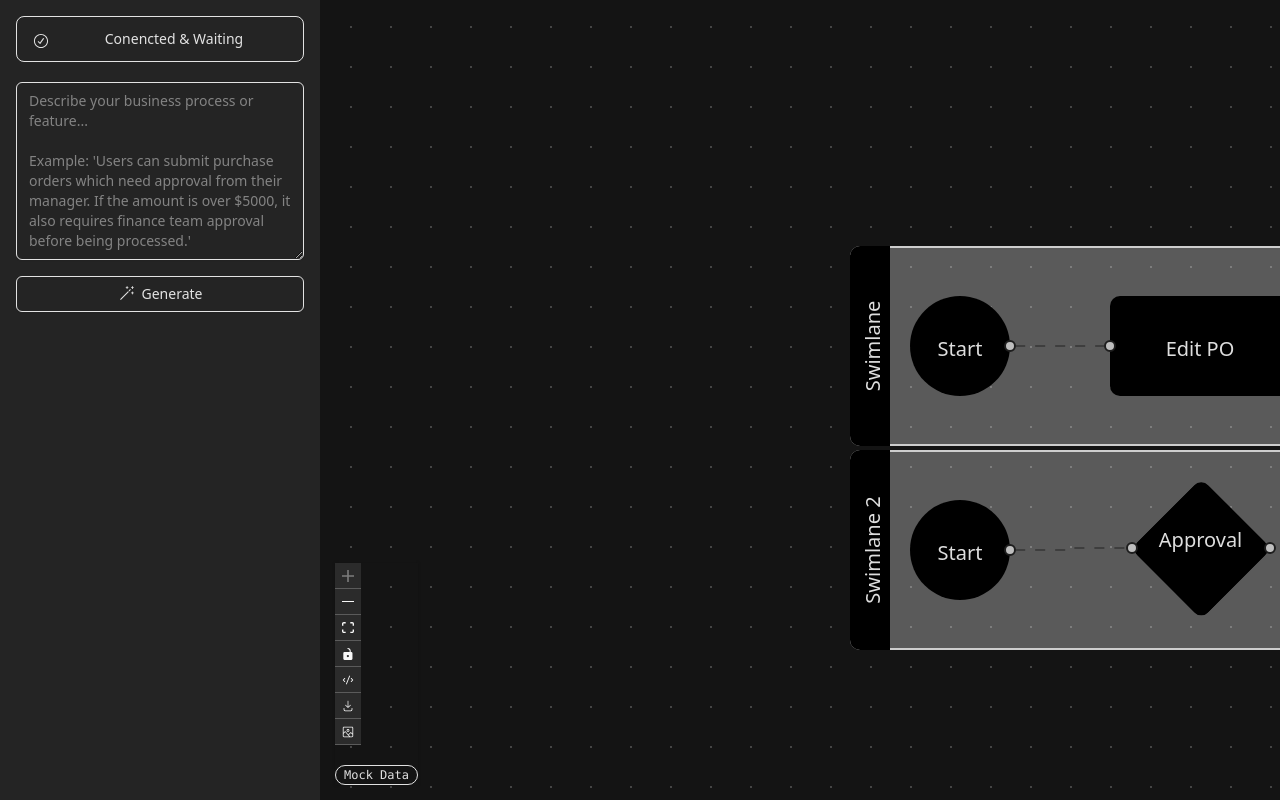
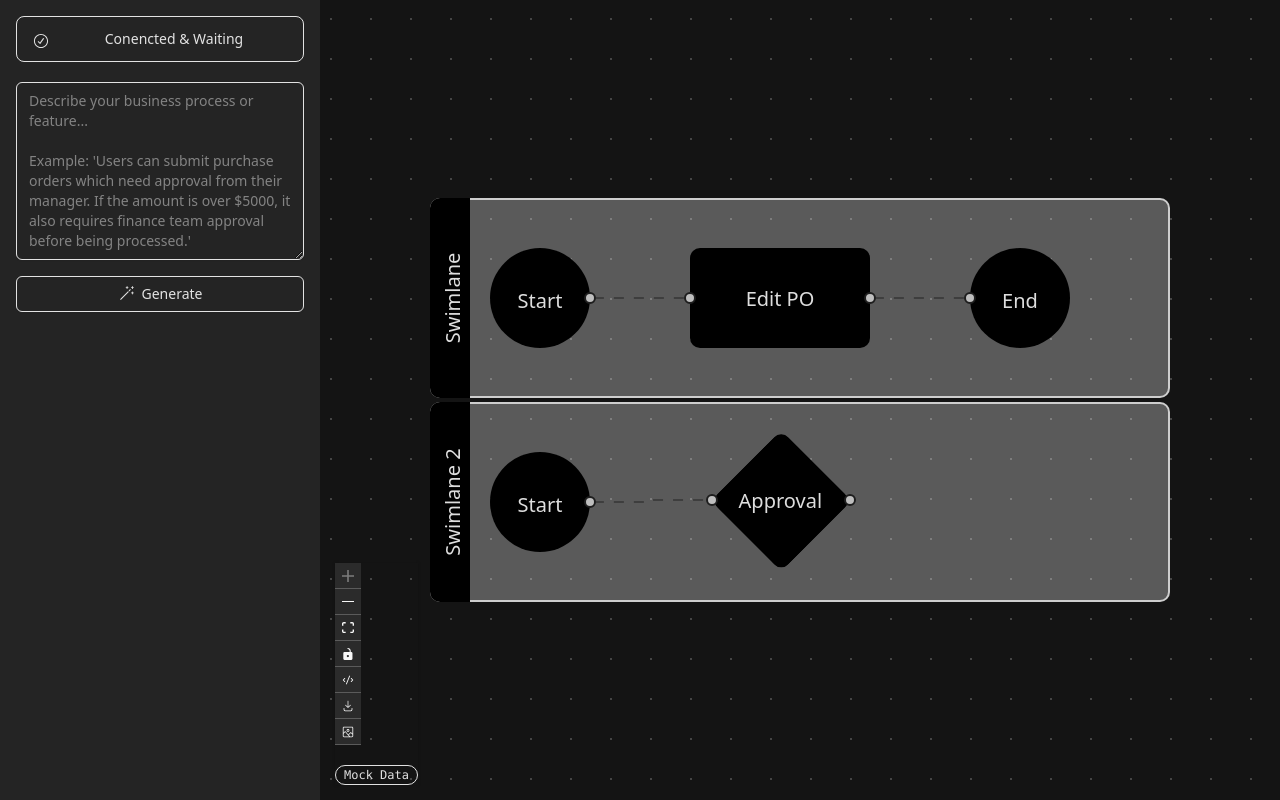
Before and after one commit to bmaniteja/bpmn, a React (Vite) app in the folder frontend/: page / in a window 1280 px wide. Built offline with nearby package versions, Linux system fonts and the light colour scheme; no server answers.

Commit message:
Fixed Text color issue, fixed label alignments

```diff
--- a/frontend/src/App.css
+++ b/frontend/src/App.css
@@ -28,3 +28,6 @@
 .react-flow__edge:hover .react-flow__edge-path {
   stroke: rgba(255, 255, 255, 0.5);
 }
+textarea.jer-input-text {
+  color: white !important;
+}
--- a/frontend/src/App.tsx
+++ b/frontend/src/App.tsx
@@ -8,10 +8,18 @@ import ProcessExtractor from './pages/ProcessExtractor'
 function App() {
 
   const [data, setData] = useState<any>({
-    initialNodes: genereatedNodes,
-    initialEdges: generatedEdges,
+    initialNodes: [],
+    initialEdges: [],
     isMock: true
   });
+
+  useEffect(() => {
+    setData({
+      initialNodes: genereatedNodes,
+      initialEdges: generatedEdges,
+      isMock: true
+    })
+  }, []);
 
   return (
     <>
--- a/frontend/src/SwimLanesViewer.tsx
+++ b/frontend/src/SwimLanesViewer.tsx
@@ -58,7 +58,7 @@ const getNodeDimensions = (type: string) => {
   return dimesions;
 }
 
-const getLayoutedElements = (nodes: any, edges: any, direction = 'LR') => {
+const getLayoutedElements = (nodes: any[] = [], edges: any[] = [], direction = 'LR') => {
   const dagreGraph = new dagre.graphlib.Graph().setDefaultEdgeLabel(() => ({}));
   const isHorizontal = direction === 'LR';
   const newNodes: any[] = [];
@@ -175,6 +175,12 @@ const SwimLanesViewer: React.FC<{ initialNodes: any[], initialEdges: any[], isMo
     setTimeout(() => instance?.fitView(),100)
   }, [data.initialEdges, data.initialNodes]);
 
+  useEffect(() => {
+    setData({
+      initialEdges, initialNodes
+    })
+  }, [initialEdges, initialNodes]);
+
   const [nodes, setNodes, onNodesChange] = useNodesState(data.initialNodes);
   const [edges, setEdges, onEdgesChange] = useEdgesState(data.initialNodes);
   const onConnect = useCallback(
--- a/frontend/src/nodes/Decision.tsx
+++ b/frontend/src/nodes/Decision.tsx
@@ -21,8 +21,8 @@ export default memo(({ data, isConnectable }: { data: any, isConnectable: boolea
           background: 'black',
           rotate: '45deg',
           transform: 'translate(0%, -30%)'
-        }}>
-          <p style={{ rotate: '-45deg', transform:'translate(-25%, 50%)', fontSize: '10px' }}>{data.label}</p>
+        }} className='flex justify-center items-center'>
+          <p style={{ rotate: '-45deg', fontSize: '10px' }}>{data.label}</p>
         </div>
       <Handle
         type="source"
--- a/frontend/src/nodes/Process.tsx
+++ b/frontend/src/nodes/Process.tsx
@@ -15,8 +15,7 @@ export default memo(({ data, isConnectable }: { data: any, isConnectable: boolea
         border: '1px solid transparent',
         borderRadius: '5px',
         background: 'black',
-        lineHeight: '50px'
-      }}>
+      }} className='flex justify-center items-center'>
         <p style={{
           fontSize:"10px",
           margin: '0px'
--- a/frontend/src/pages/ProcessExtractor.tsx
+++ b/frontend/src/pages/ProcessExtractor.tsx
@@ -5,9 +5,8 @@ import { io, Socket } from 'socket.io-client';
 import { Textarea } from '@/components/ui/textarea';
 import { Button } from '@/components/ui/button';
 import { MagicWandIcon, CheckCircledIcon } from '@radix-ui/react-icons';
-import { Loader2Icon, type LucideProps } from "lucide-react";
+import { Loader2Icon } from "lucide-react";
 import { Alert } from '@/components/ui/alert';
-import type { IconProps } from '@radix-ui/react-icons/dist/types';
 interface ProcessExtractionPageProps {
   socketUrl?: string;
   className?: string;
@@ -77,7 +76,7 @@ const ProcessExtractor: React.FC<ProcessExtractionPageProps> = ({
         status: status.status as any,
         action: status.action,
         loading: status.status !== 'complete' && status.status !== 'error',
-        Icon: () => "🤔"
+        Icon: () => <Loader2Icon className="animate-spin" />
       }));
     });
     socket.on('agent:error', (error: { message: string; timestamp: string }) => {
```
